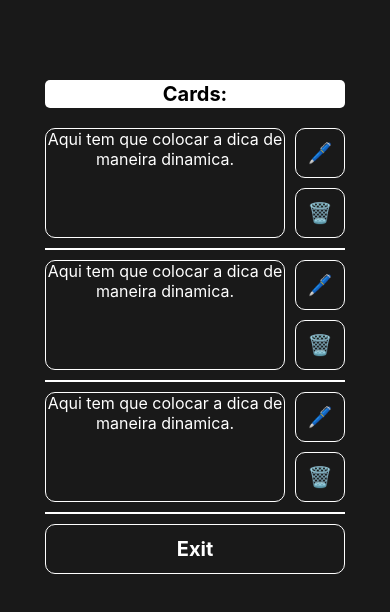
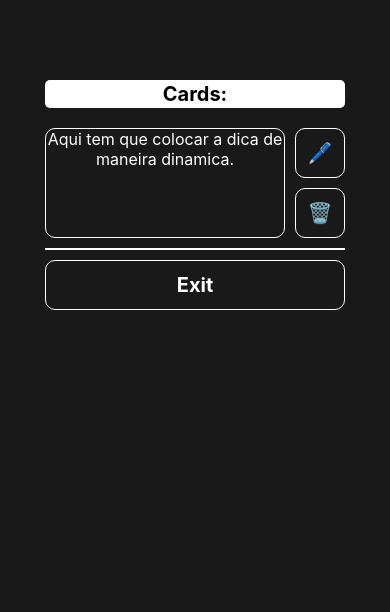
Before and after one commit to gomesht/appFlashcards, a React Native app: screen /SeeCards in a window 390 px wide. Shown: the top 612 px of the page. Built offline with nearby package versions, Linux system fonts and the light colour scheme.

Commit message:
criação das telas do app

```diff
--- a/src/Pages/SeeCards/index.jsx
+++ b/src/Pages/SeeCards/index.jsx
@@ -44,52 +44,7 @@ export default function SeeCards() {
 
                         </View>
                     </View>
-                    <View style={styles.itens}>
 
-                        <Text style={styles.dica}>
-                            Aqui tem que colocar a dica de maneira dinamica.
-                        </Text>
-                        <View style={styles.edit}>
-                            <DefaultButton
-                                style={styles.button}
-                                buttonText={"🖊️"}
-                                handlePress={handleNavAppEdit}
-                                width={50}
-                                height={50}
-                            />
-                            <DefaultButton
-                                style={styles.button}
-                                buttonText={"🗑️"}
-                                handlePress={handleNavAppExclude}
-                                width={50}
-                                height={50}
-                            />
-
-                        </View>
-                    </View>
-                    <View style={styles.itens}>
-
-                        <Text style={styles.dica}>
-                            Aqui tem que colocar a dica de maneira dinamica.
-                        </Text>
-                        <View style={styles.edit}>
-                            <DefaultButton
-                                style={styles.button}
-                                buttonText={"🖊️"}
-                                handlePress={handleNavAppEdit}
-                                width={50}
-                                height={50}
-                            />
-                            <DefaultButton
-                                style={styles.button}
-                                buttonText={"🗑️"}
-                                handlePress={handleNavAppExclude}
-                                width={50}
-                                height={50}
-                            />
-
-                        </View>
-                    </View>
 
 
 
```
